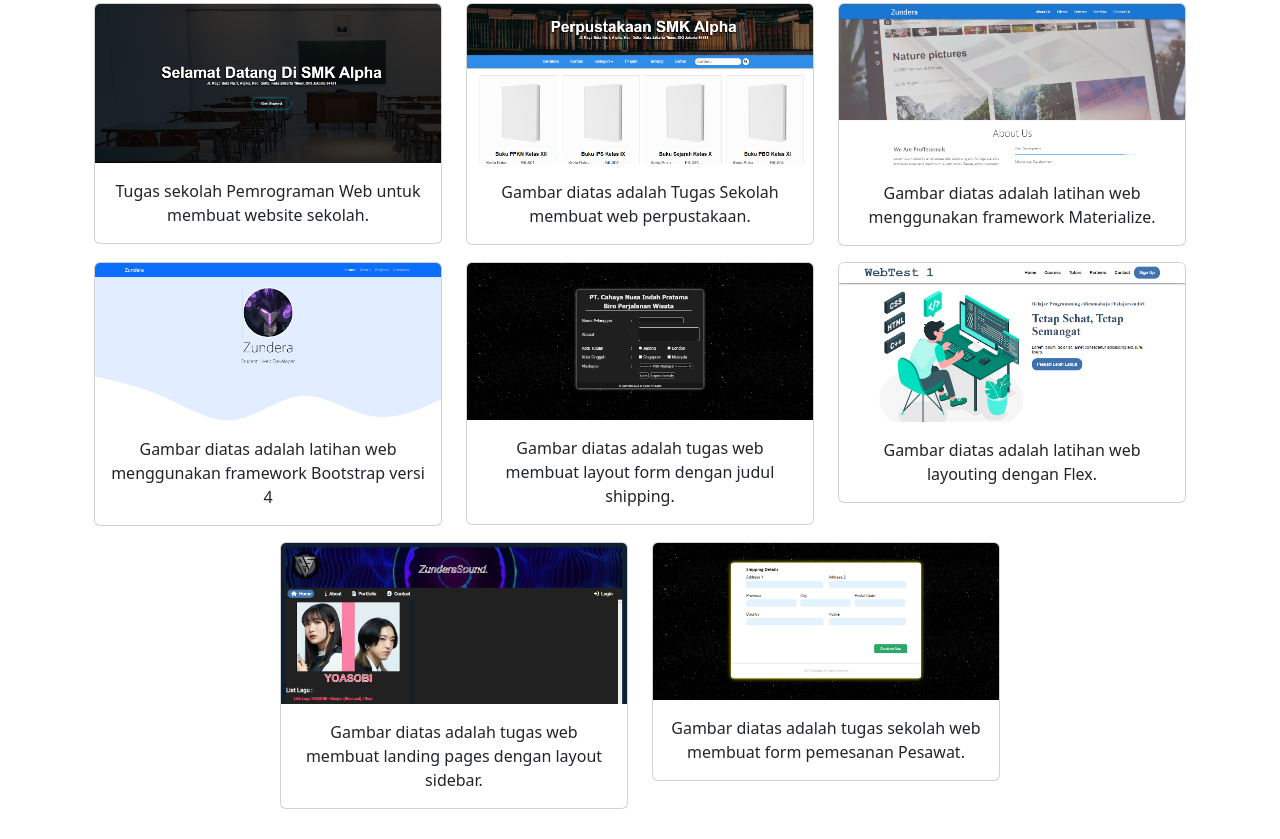
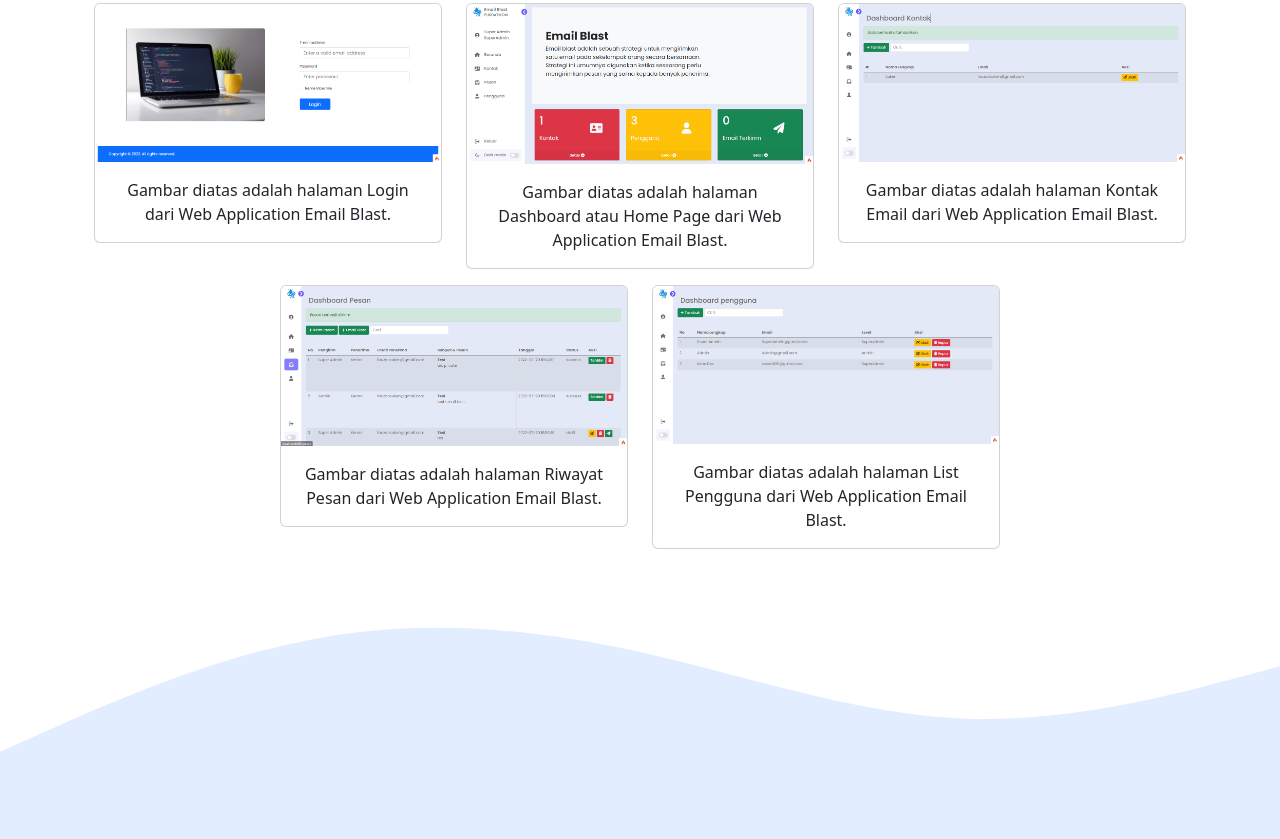
Before and after one commit to KenZundera/bloggerDataDiri, a plain HTML site: page index.html in a window 1280 px wide. Shown: the part 3161-4000 px from the top of the page. Drawn offline with nearby package versions, Linux system fonts and the light colour scheme.

Commit message:
Image Update

```diff
--- a/index.html
+++ b/index.html
@@ -111,7 +111,7 @@
         <div class="row justify-content-center">
           <div class="col-md-4 mb-3">
             <div class="card">
-              <img src="assets/img/WebSekolah.png" class="card-img-top" alt="Project 1" />
+              <img src="assets/img/sekolah.PNG" class="card-img-top" alt="Project 1" />
               <div class="card-body">
                 <p class="card-text">Tugas sekolah Pemrograman Web untuk membuat website sekolah.</p>
               </div>
@@ -149,7 +149,7 @@
             <div class="card">
               <img src="assets/img/travel.PNG" class="card-img-top" alt="Project 1" />
               <div class="card-body">
-                <p class="card-text">Gambar diatas adalah tugas web membuat layout form dengan judul shipping.</p>
+                <p class="card-text">Gambar diatas adalah tugas sekolah web membuat form pemesanan Pesawat.</p>
               </div>
             </div>
           </div>
@@ -176,7 +176,7 @@
             <div class="card">
               <img src="assets/img/shipping.PNG" class="card-img-top" alt="Project 1" />
               <div class="card-body">
-                <p class="card-text">Gambar diatas adalah tugas sekolah web membuat form pemesanan Pesawat.</p>
+                <p class="card-text">Gambar diatas adalah tugas web membuat layout form dengan judul shipping.</p>
               </div>
             </div>
           </div>
@@ -207,72 +207,45 @@
           <div class="row justify-content-center mt-3">
             <div class="col-md-4 mb-3">
               <div class="card">
-                <img src="assets/img/WebSekolah.PNG" class="card-img-top" alt="Project 1" />
+                <img src="assets/img/loginPage.PNG" class="card-img-top" alt="Project 1" />
                 <div class="card-body">
-                  <p class="card-text">Tugas sekolah Pemrograman Web untuk membuat website sekolah.</p>
+                  <p class="card-text">Gambar diatas adalah halaman Login dari Web Application Email Blast.</p>
                 </div>
               </div>
             </div>
 
             <div class="col-md-4 mb-3">
               <div class="card">
-                <img src="assets/img/WebPerpustakaan.PNG" class="card-img-top" alt="Project 1" />
+                <img src="assets/img/dashboardPage.PNG" class="card-img-top" alt="Project 1" />
                 <div class="card-body">
-                  <p class="card-text">Gambar diatas adalah Tugas Sekolah membuat web perpustakaan.</p>
+                  <p class="card-text">Gambar diatas adalah halaman Dashboard atau Home Page dari Web Application Email Blast.</p>
                 </div>
               </div>
             </div>
 
             <div class="col-md-4 mb-3">
               <div class="card">
-                <img src="assets/img/Materialize.PNG" class="card-img-top" alt="Project 1" />
+                <img src="assets/img/kontakPage.PNG" class="card-img-top" alt="Project 1" />
                 <div class="card-body">
-                  <p class="card-text">Gambar diatas adalah latihan web menggunakan framework Materialize.</p>
+                  <p class="card-text">Gambar diatas adalah halaman Kontak Email dari Web Application Email Blast.</p>
                 </div>
               </div>
             </div>
 
             <div class="col-md-4 mb-3">
               <div class="card">
-                <img src="assets/img/Bootstrap.PNG" class="card-img-top" alt="Project 1" />
+                <img src="assets/img/pesanPage.PNG" class="card-img-top" alt="Project 1" />
                 <div class="card-body">
-                  <p class="card-text">Gambar diatas adalah latihan web menggunakan framework Bootstrap versi 4</p>
+                  <p class="card-text">Gambar diatas adalah halaman Riwayat Pesan dari Web Application Email Blast.</p>
                 </div>
               </div>
             </div>
 
             <div class="col-md-4 mb-3">
               <div class="card">
-                <img src="assets/img/travel.PNG" class="card-img-top" alt="Project 1" />
+                <img src="assets/img/penggunaPage.PNG" class="card-img-top" alt="Project 1" />
                 <div class="card-body">
-                  <p class="card-text">Gambar diatas adalah tugas web membuat layout form dengan judul shipping.</p>
-                </div>
-              </div>
-            </div>
-
-            <div class="col-md-4 mb-3">
-              <div class="card">
-                <img src="assets/img/webyt.PNG" class="card-img-top" alt="Project 1" />
-                <div class="card-body">
-                  <p class="card-text">Gambar diatas adalah latihan web layouting dengan Flex.</p>
-                </div>
-              </div>
-            </div>
-
-            <div class="col-md-4 mb-3">
-              <div class="card">
-                <img src="assets/img/lpages.PNG" class="card-img-top" alt="Project 1" />
-                <div class="card-body">
-                  <p class="card-text">Gambar diatas adalah tugas web membuat landing pages dengan layout sidebar.</p>
-                </div>
-              </div>
-            </div>
-
-            <div class="col-md-4 mb-3">
-              <div class="card">
-                <img src="assets/img/shipping.PNG" class="card-img-top" alt="Project 1" />
-                <div class="card-body">
-                  <p class="card-text">Gambar diatas adalah tugas sekolah web membuat form pemesanan Pesawat.</p>
+                  <p class="card-text">Gambar diatas adalah halaman List Pengguna dari Web Application Email Blast.</p>
                 </div>
               </div>
             </div>
```
Also changed, not shown: assets/img/dashboardPage.PNG (added), assets/img/kontakPage.PNG (added), assets/img/loginPage.PNG (added), assets/img/penggunaPage.PNG (added), assets/img/pesanPage.PNG (added), assets/img/sekolah.PNG (added).
